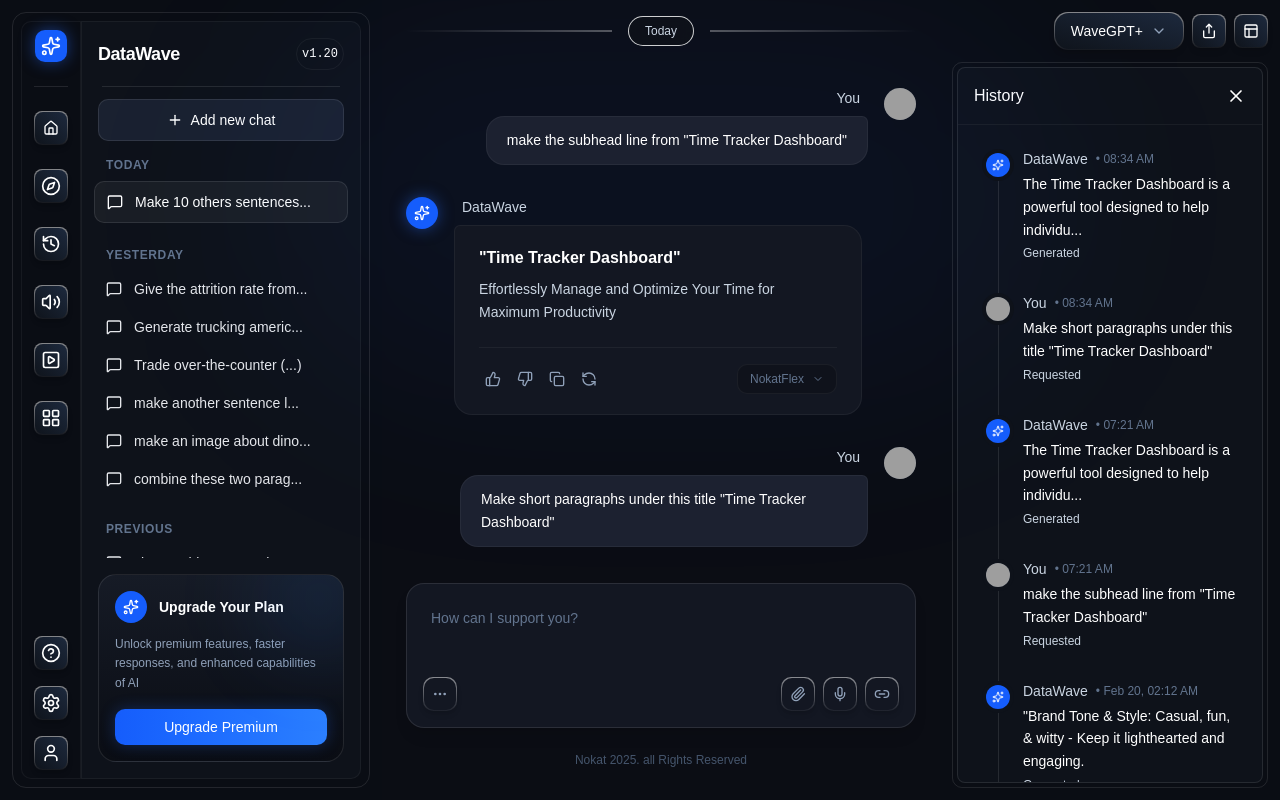
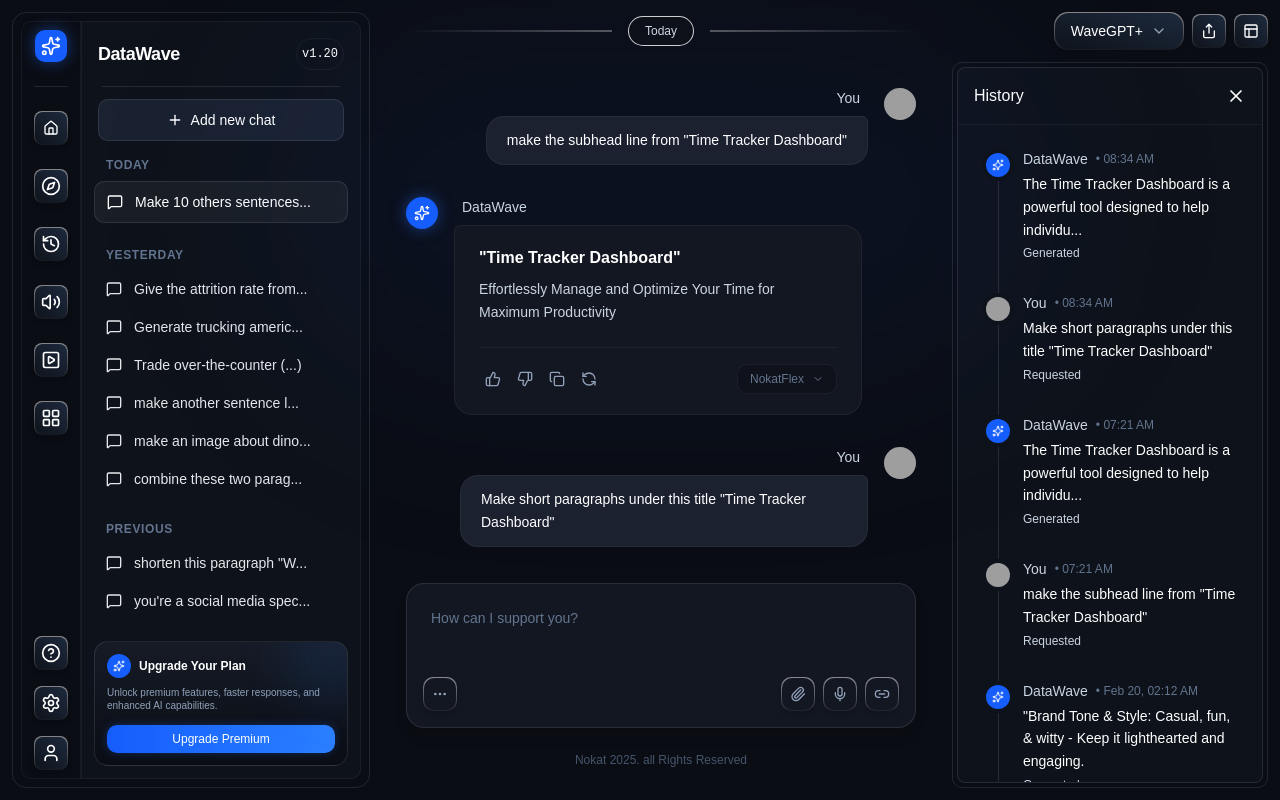
Before and after one commit to KaviduIsura/DataWeave-AI-SaaS-App, a React (Vite) app in the folder packages/client/: page /chat in a window 1280 px wide. Built offline with nearby package versions, Linux system fonts and the light colour scheme; grey boxes are pictures that could not be loaded.

Commit message:
reduce the size of the upgrade plan card

```diff
--- a/packages/client/src/components/chat/Sidebar.tsx
+++ b/packages/client/src/components/chat/Sidebar.tsx
@@ -189,22 +189,22 @@ export default function Sidebar() {
           </div>
 
           {/* Upgrade Card */}
-          <div className="p-4 mt-auto">
-            <div className="bg-gradient-to-b from-[#161B26] to-[#0A0D14] border border-white/10 rounded-2xl p-4 relative overflow-hidden">
-              <div className="absolute top-0 right-0 w-32 h-32 bg-blue-500/10 rounded-full blur-2xl transform translate-x-10 -translate-y-10"></div>
-              <div className="flex items-center gap-3 mb-3">
-                <div className="w-8 h-8 rounded-full bg-blue-600 flex items-center justify-center">
-                  <Sparkles className="w-4 h-4 text-white" />
+          <div className="p-3 mt-auto">
+            <div className="bg-gradient-to-b from-[#161B26] to-[#0A0D14] border border-white/10 rounded-xl p-3 relative overflow-hidden">
+              <div className="absolute top-0 right-0 w-24 h-24 bg-blue-500/10 rounded-full blur-xl transform translate-x-8 -translate-y-8"></div>
+              <div className="flex items-center gap-2 mb-2">
+                <div className="w-6 h-6 rounded-full bg-blue-600 flex items-center justify-center">
+                  <Sparkles className="w-3 h-3 text-white" />
                 </div>
-                <span className="font-semibold text-white text-sm">
+                <span className="font-semibold text-white text-xs">
                   Upgrade Your Plan
                 </span>
               </div>
-              <p className="text-xs text-slate-400 leading-relaxed mb-4">
-                Unlock premium features, faster responses, and enhanced
-                capabilities of AI
+              <p className="text-[10px] text-slate-400 leading-snug mb-3">
+                Unlock premium features, faster responses, and enhanced AI
+                capabilities.
               </p>
-              <button className="w-full py-2 bg-gradient-to-r from-blue-600 to-blue-500 hover:from-blue-500 hover:to-blue-400 text-white rounded-lg text-sm font-medium transition-all shadow-[0_0_15px_rgba(37,99,235,0.3)]">
+              <button className="w-full py-1.5 bg-gradient-to-r from-blue-600 to-blue-500 hover:from-blue-500 hover:to-blue-400 text-white rounded-lg text-xs font-medium transition-all shadow-[0_0_10px_rgba(37,99,235,0.3)]">
                 Upgrade Premium
               </button>
             </div>
```
